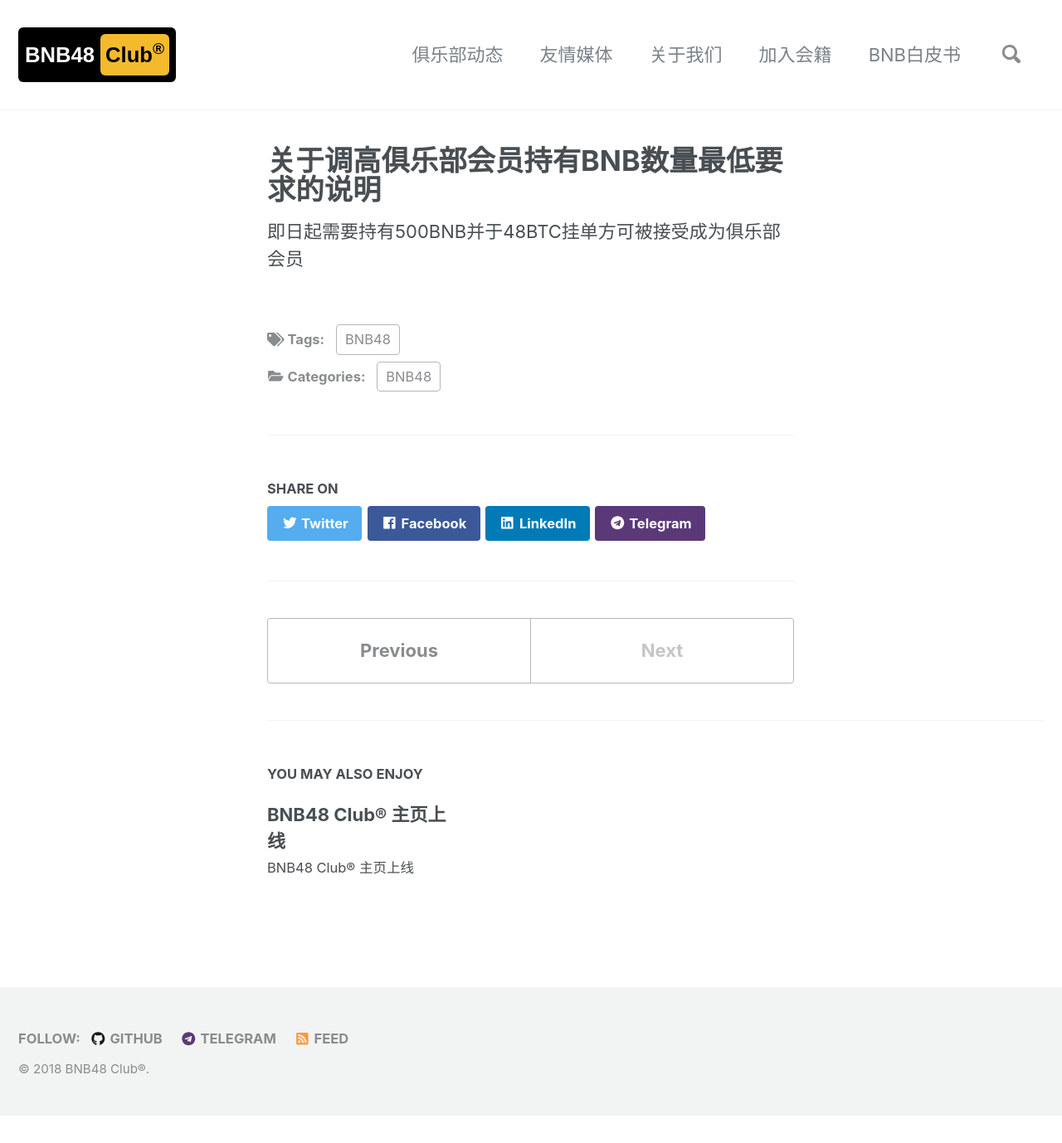
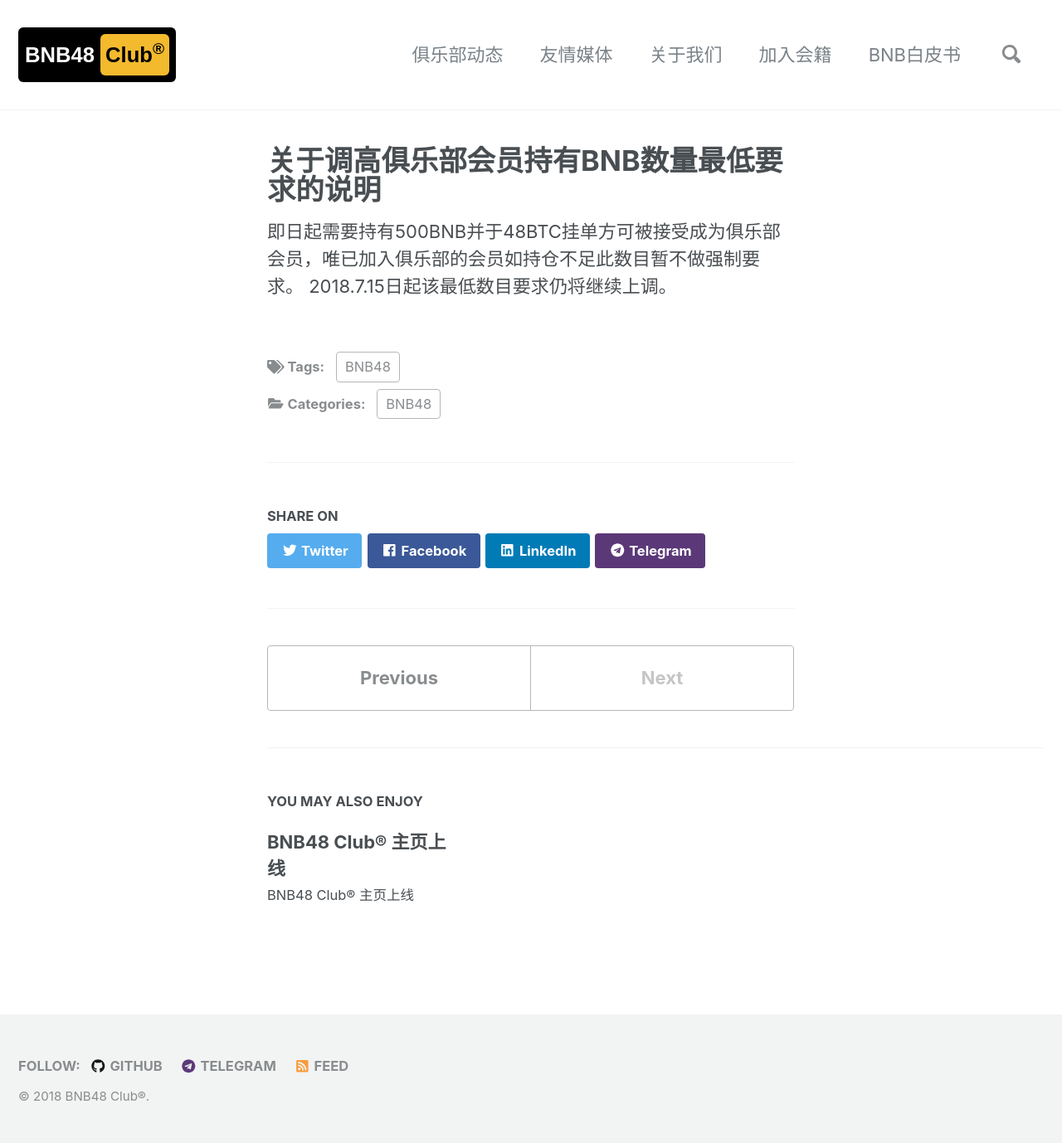
Before and after one commit to 48Club/BNB48Club.github.io, a Jekyll site: the page built from _posts/2018-06-22-关于调高俱乐部会员持有BNB数量最低要求的说明.md, in a window 1280 px wide. Shown: the whole page at 83% size. Built offline with Jekyll 4.4.1, drawn with Linux system fonts in a browser that asks for light colours; nearby versions of some CDN libraries; before the commit the page ends 1345 px from its top, so only the background shows below that.

Commit message:
Update 2018-06-22-关于调高俱乐部会员持有BNB数量最低要求的说明.md

```diff
--- a/_posts/2018-06-22-关于调高俱乐部会员持有BNB数量最低要求的说明.md
+++ b/_posts/2018-06-22-关于调高俱乐部会员持有BNB数量最低要求的说明.md
@@ -8,4 +8,5 @@
   - BNB48
 ---
 
-即日起需要持有500BNB并于48BTC挂单方可被接受成为俱乐部会员
+即日起需要持有500BNB并于48BTC挂单方可被接受成为俱乐部会员，唯已加入俱乐部的会员如持仓不足此数目暂不做强制要求。
+2018.7.15日起该最低数目要求仍将继续上调。
```
